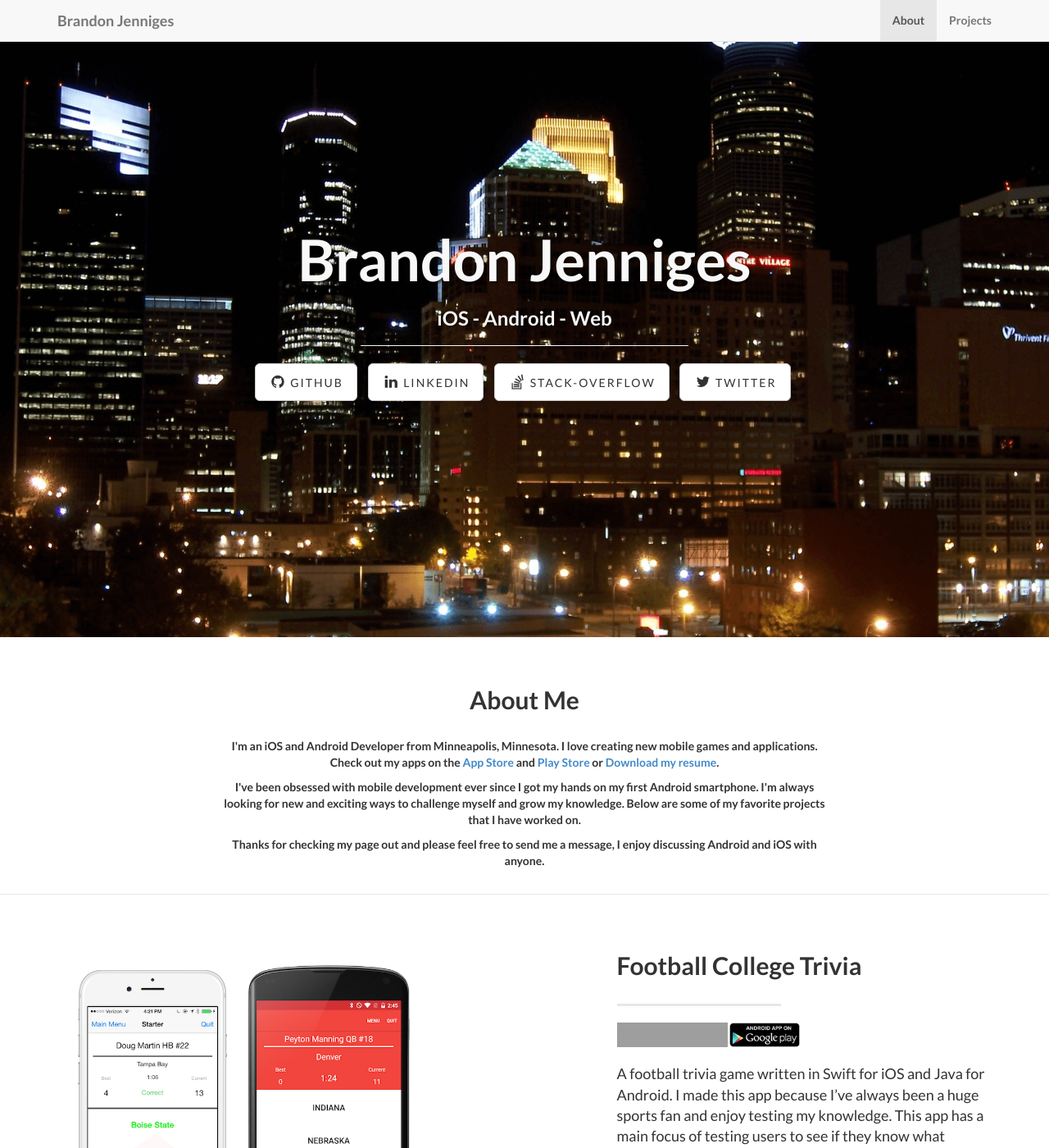
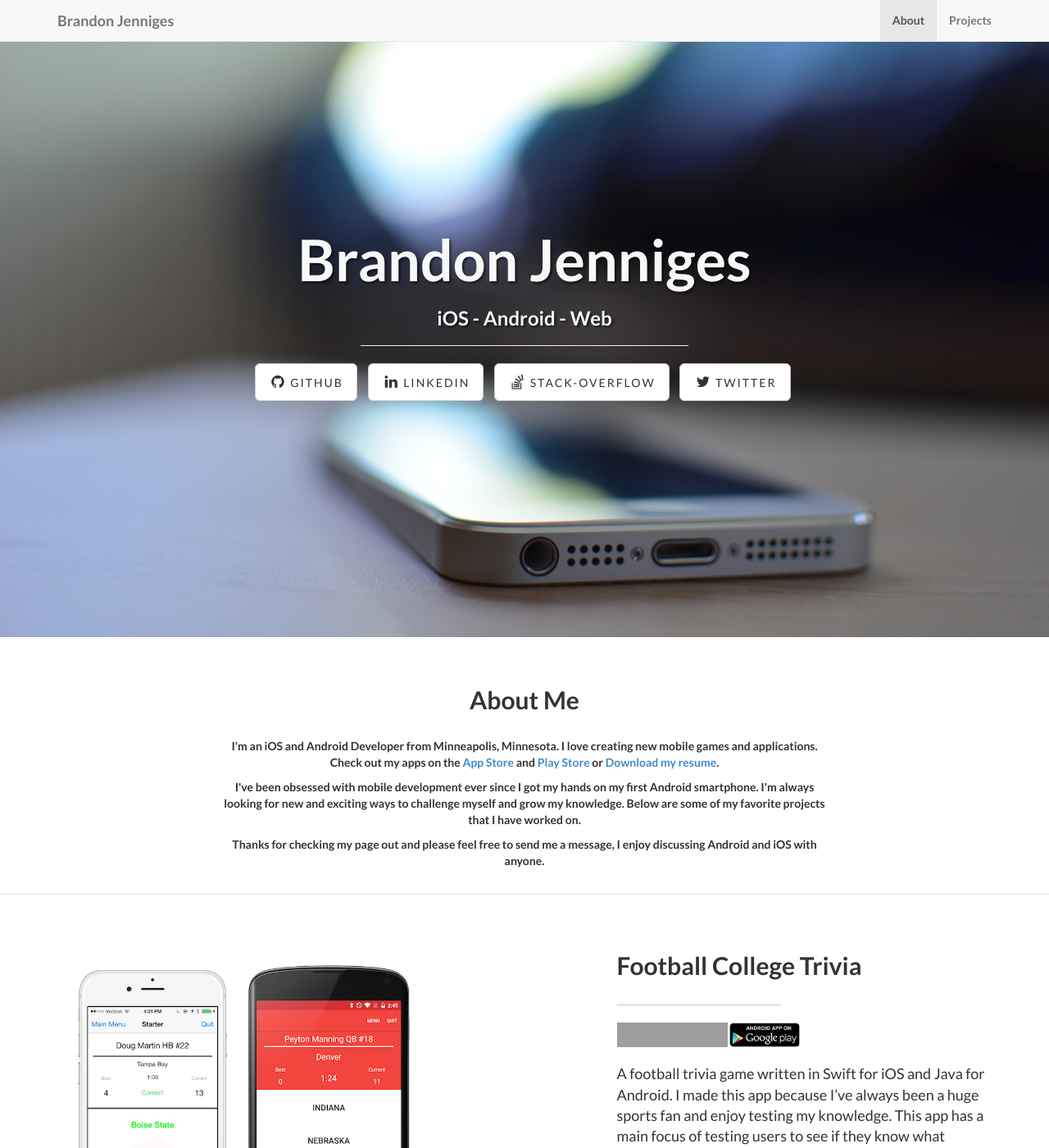
Before and after one commit to brandonjenniges/steveholt55.github.io, a Jekyll site: the page built from index.html, in a window 1280 px wide and 1400 px high. Shown: the whole window at 82% size. Built offline with Jekyll 4.4.1, drawn with Linux system fonts in a browser that asks for light colours; grey boxes are pictures that could not be loaded.

Commit message:
Updates background image

```diff
--- a/css/landing-page.css
+++ b/css/landing-page.css
@@ -31,7 +31,7 @@ h6 {
     padding-bottom: 50px;
     text-align: center;
     color: #f8f8f8;
-    background: url(/brandon/img/header-bg.png) no-repeat center center;
+    background: url(/brandon/img/header-phone.jpeg) no-repeat center center;
     background-size: cover;
 }
 
```
Also changed, not shown: img/header-old.jpeg (added), img/header-phone.jpeg (added).
